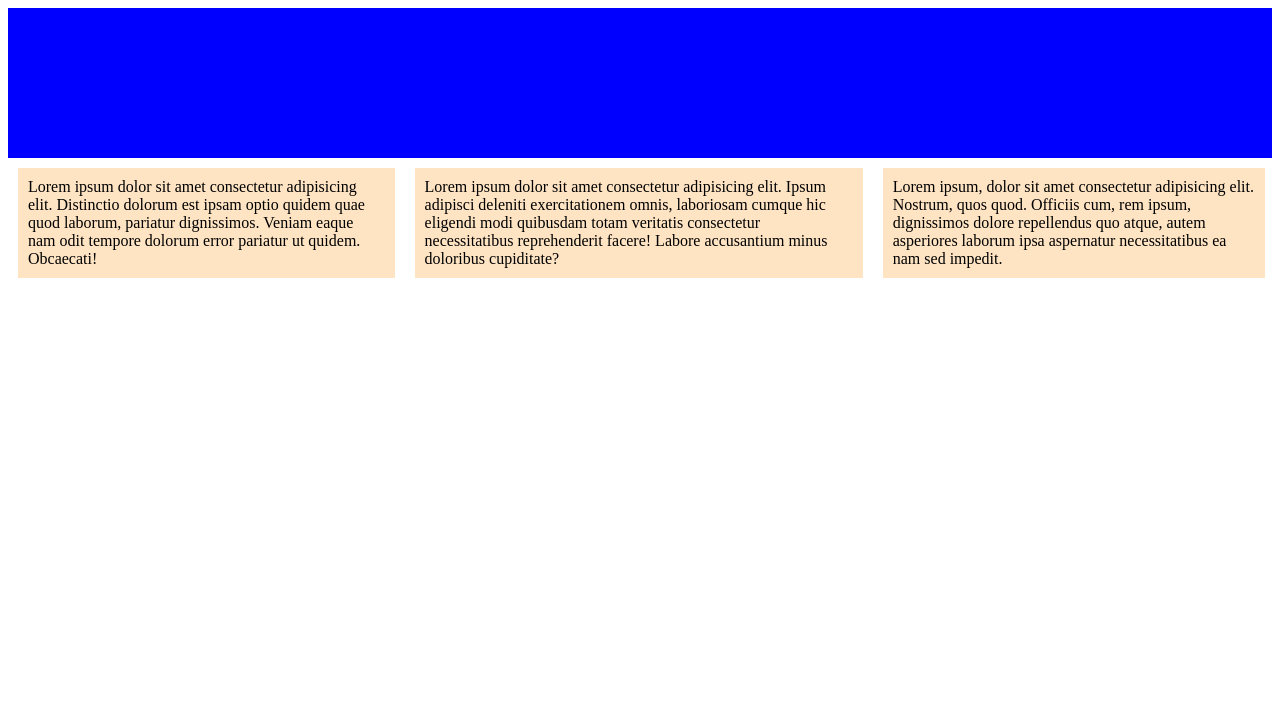
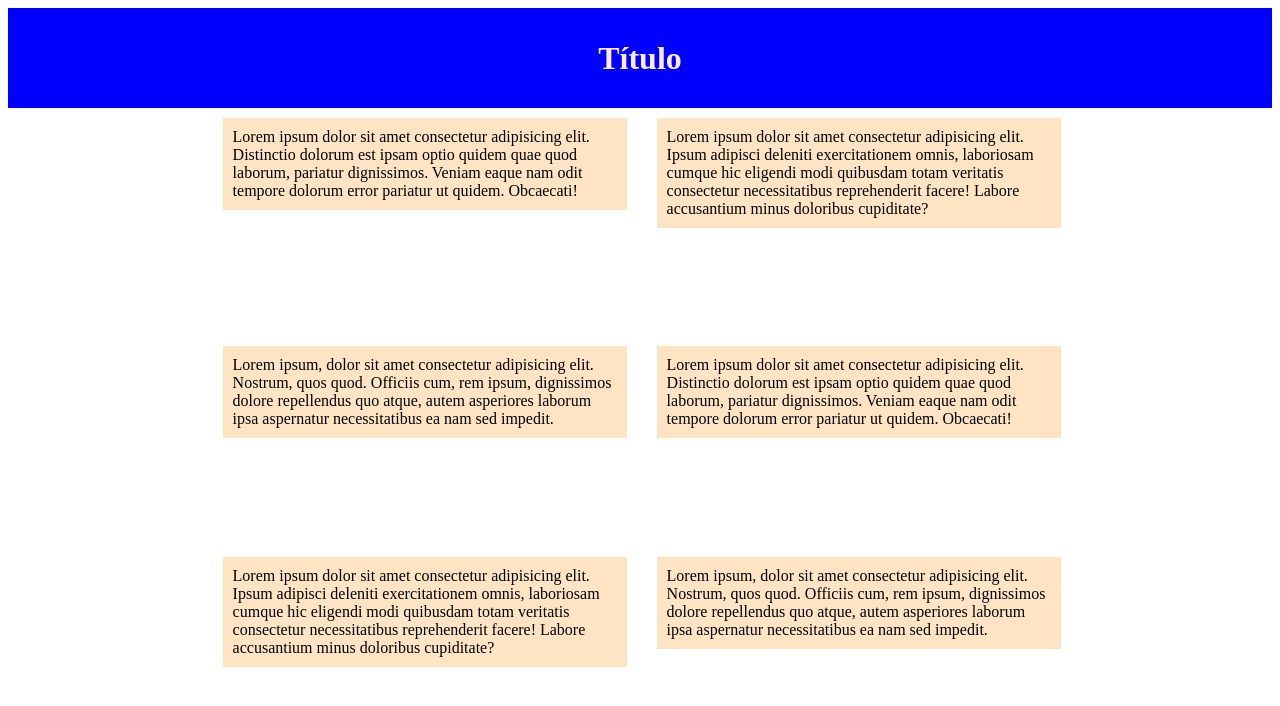
Before and after one commit to rillmind/lpw-ads, a plain HTML site: page css/artigo/index.html in a window 1280 px wide. Drawn offline with Linux system fonts and the light colour scheme.

Commit message:
Atualizando

```diff
--- a/css/artigo/index.html
+++ b/css/artigo/index.html
@@ -9,8 +9,19 @@
 </head>
 
 <body>
-    <header></header>
+    <header>
+        <h1>Título</h1>
+    </header>
     <main>
+        <div class="artigo1">Lorem ipsum dolor sit amet consectetur adipisicing elit. Distinctio dolorum est ipsam optio
+            quidem quae quod laborum, pariatur dignissimos. Veniam eaque nam odit tempore dolorum error pariatur ut
+            quidem. Obcaecati!</div>
+        <div class="artigo2">Lorem ipsum dolor sit amet consectetur adipisicing elit. Ipsum adipisci deleniti
+            exercitationem omnis, laboriosam cumque hic eligendi modi quibusdam totam veritatis consectetur
+            necessitatibus reprehenderit facere! Labore accusantium minus doloribus cupiditate?</div>
+        <div class="artigo3">Lorem ipsum, dolor sit amet consectetur adipisicing elit. Nostrum, quos quod. Officiis cum,
+            rem ipsum, dignissimos dolore repellendus quo atque, autem asperiores laborum ipsa aspernatur necessitatibus
+            ea nam sed impedit.</div>
         <div class="artigo1">Lorem ipsum dolor sit amet consectetur adipisicing elit. Distinctio dolorum est ipsam optio
             quidem quae quod laborum, pariatur dignissimos. Veniam eaque nam odit tempore dolorum error pariatur ut
             quidem. Obcaecati!</div>
--- a/css/artigo/style.css
+++ b/css/artigo/style.css
@@ -4,15 +4,22 @@ main {
   display: flex;
   justify-content: center;
   align-items: start;
+  flex-wrap: wrap;
+  column-gap: 10px;
 }
 
 header {
   background-color: blue;
-    height: 150px;
+  height: 100px;
+  display: flex;
+  justify-content: center;
+  align-items: center;
+  color: antiquewhite;
 }
 
 div {
   margin: 10px;
   padding: 10px;
   background-color: bisque;
+  width: 30vw;
 }
```
Lines whose indentation alone changed are shown as unchanged.
